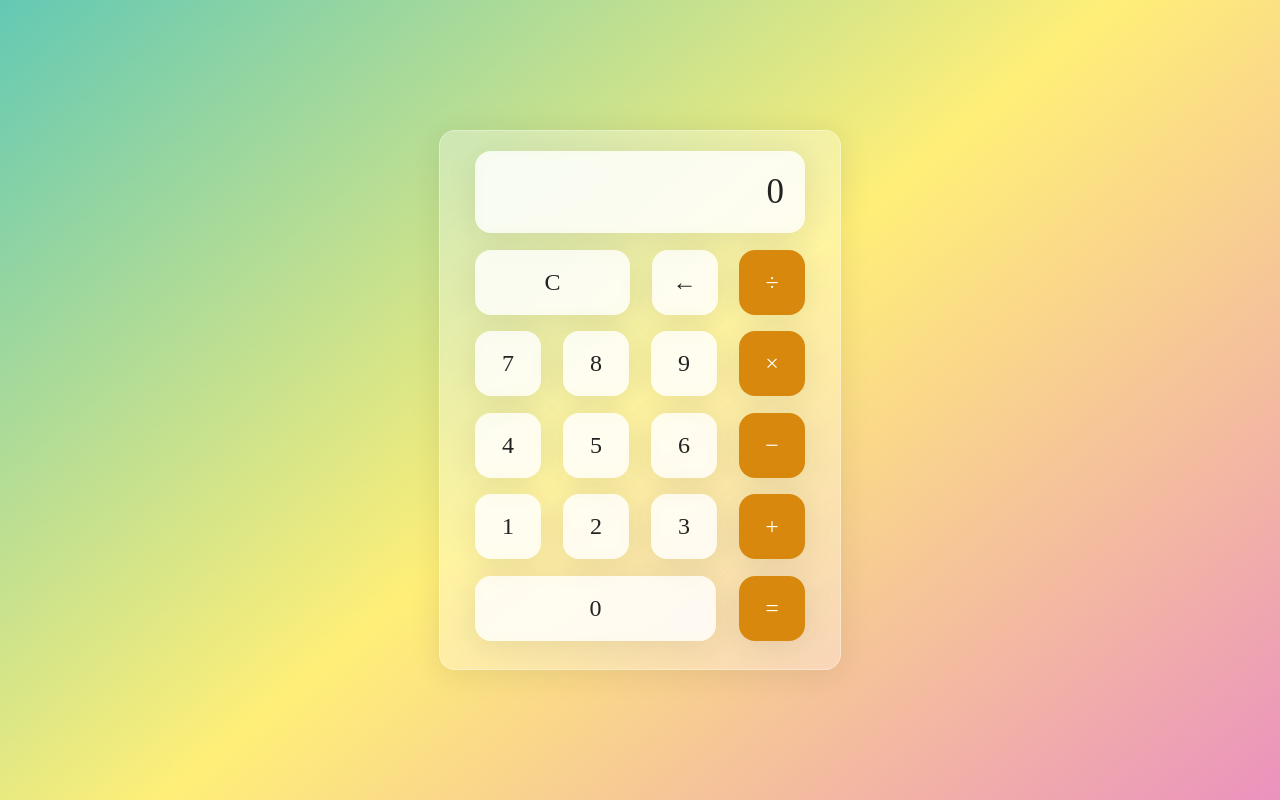
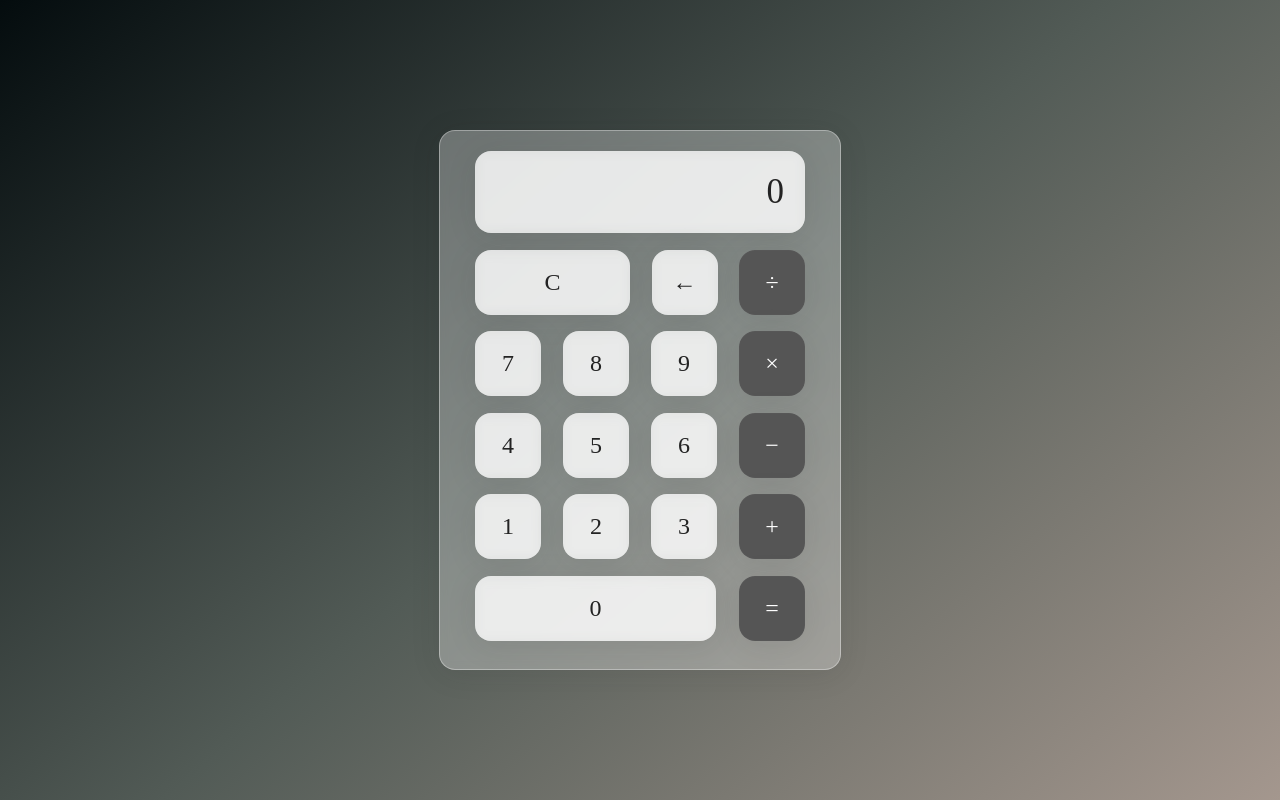
Before and after one commit to balada-raja/calculator-sederhana, a plain HTML site: page index.html in a window 1280 px wide. Drawn offline with Linux system fonts and the light colour scheme.

Commit message:
second commit

```diff
--- a/style.css
+++ b/style.css
@@ -13,7 +13,7 @@ html{
 
 body{
     align-items: center;
-    background: linear-gradient(320deg, #eb92be, #ffef78, #63c9b4);
+    background: linear-gradient(320deg, #a4978e, #525b56, #040c0e);
     display: flex;
     font-family: 'Dosis', 'sans-serif';
     font-display: swap;
@@ -75,7 +75,7 @@ body{
 
 .calc-button:last-child{
     color: #ffff;
-    background: #d7880d;
+    background: #555555;
 }
 
 .calc-button:last-child:hover{
@@ -84,7 +84,7 @@ body{
 }
 
 .calc-button:last-child:active{
-    background-color: #ffb947;
+    background-color: #858585;
 }
 
 .calc-button:hover{
@@ -92,7 +92,7 @@ body{
 }
 
 .calc-button:active{
-    background-color: #ffb947;
+    background-color: #858585;
 }
 
 .double{
```
Also changed, not shown: Screenshot 2023-06-03 204331.png (added).
